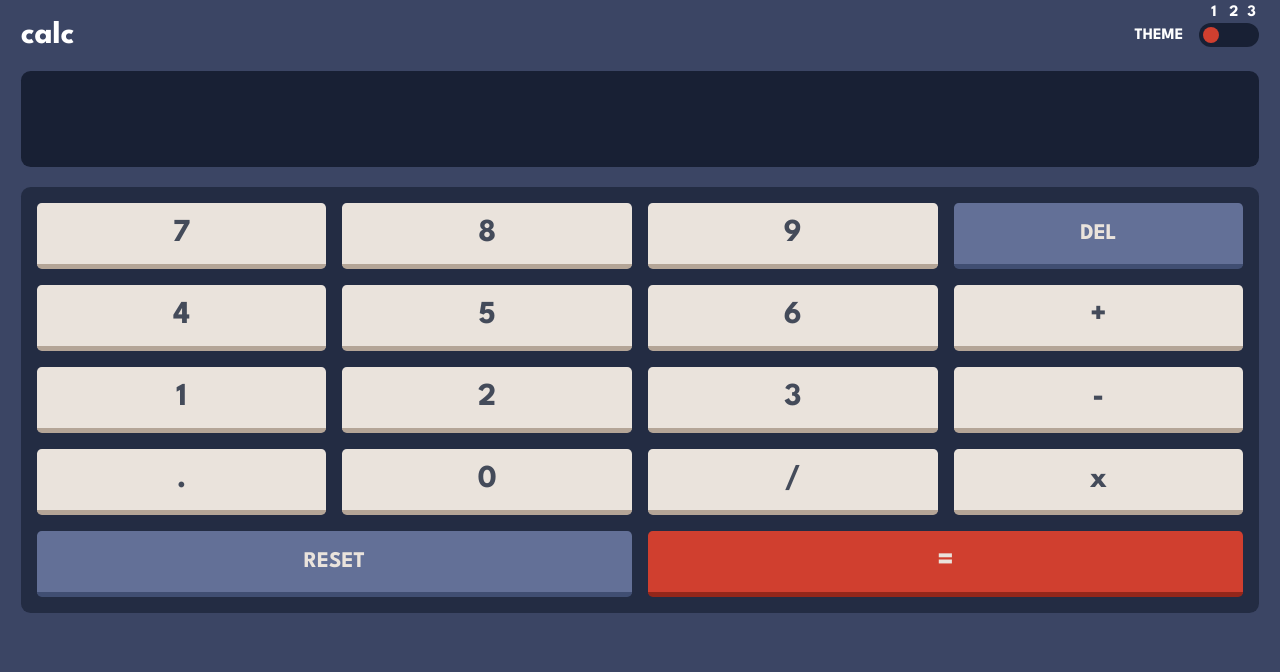
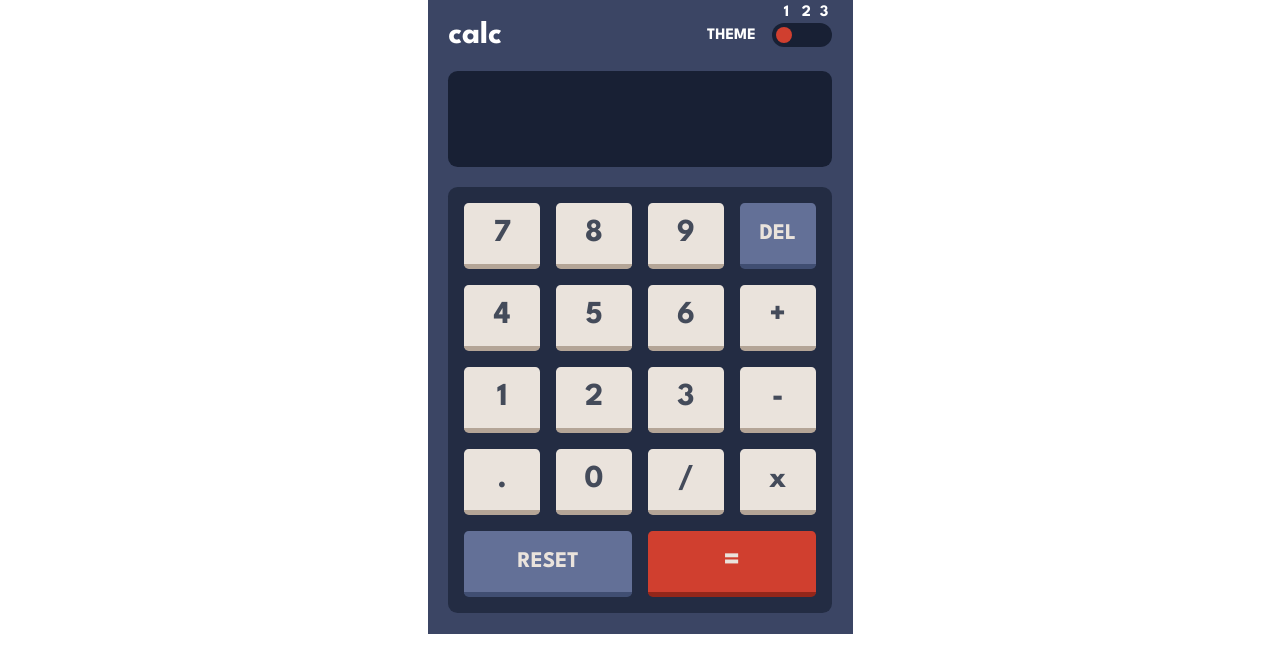
Before and after one commit to lekdup/calculator-app, a React (Create React App) app in the folder front/: page / in a window 1280 px wide. Shown: the top 672 px of the page. Built offline with nearby package versions, Linux system fonts and the light colour scheme.

Commit message:
Confiugre React app for deployment to GitHub Pages

```diff
--- a/front/package.json
+++ b/front/package.json
@@ -1,6 +1,7 @@
 {
   "name": "front",
   "version": "0.1.0",
+  "homepage": "https://lekdup.github.io/calculator-app",
   "private": true,
   "dependencies": {
     "@testing-library/jest-dom": "^5.16.5",
@@ -12,6 +13,8 @@
     "web-vitals": "^2.1.4"
   },
   "scripts": {
+    "predeploy": "npm run build",
+    "deploy": "gh-pages -d build",
     "start": "react-scripts start",
     "build": "react-scripts build",
     "test": "react-scripts test",
@@ -34,5 +37,8 @@
       "last 1 firefox version",
       "last 1 safari version"
     ]
+  },
+  "devDependencies": {
+    "gh-pages": "^6.0.0"
   }
 }
--- a/front/src/components/App/App.js
+++ b/front/src/components/App/App.js
@@ -92,23 +92,54 @@ function evaluate({ currentOperand, previousOperand, operation }) {
   return calculate.toString();
 }
 
+function handleThemeChange(e) {
+  const theme = e.target.value;
+  console.log(theme);
+  if (theme === "2") {
+    document.documentElement.setAttribute("data-theme", "theme2");
+  } else if (theme === "3") {
+    document.documentElement.setAttribute("data-theme", "theme3");
+  } else {
+    document.documentElement.setAttribute("data-theme", "theme1");
+  }
+}
 function App() {
   const [{ currentOperand }, dispatch] = useReducer(reducer, {})
-  const [toggled, setToggled] = useState(false);
+  // const [toggled, setToggled] = useState(false);
   return (
     <div className="App">
+      <main>
       <header className="Theme">
         <h1>calc</h1>
         <div className="Theme-toggleBtn">
           <p>THEME</p>
           <form className="Theme-toggleBtn-switch">
-            <input type="radio" name="switch" id="switch1" value="1" defaultChecked/>
+            <input
+              type="radio"
+              name="switch"
+              id="switch1"
+              value="1"
+              defaultChecked
+              onChange={handleThemeChange}
+            />
             <label htmlFor="switch1"  data-value="1"></label>
 
-            <input type="radio" name="switch" id="switch2" value="2" />
+            <input
+              type="radio"
+              name="switch"
+              id="switch2"
+              value="2"
+              onChange={handleThemeChange}
+            />
             <label htmlFor="switch2" data-value="2"></label>
 
-            <input type="radio" name="switch" id="switch3" value="3" />
+            <input
+              type="radio"
+              name="switch"
+              id="switch3"
+              value="3"
+              onChange={handleThemeChange}
+            />
             <label htmlFor="switch3" data-value="3"></label>
           </form>
         </div>
@@ -154,6 +185,7 @@ function App() {
         >=
         </button>
       </section>
+      </main>
     </div>
   );
 }
--- a/front/src/components/App/App.scss
+++ b/front/src/components/App/App.scss
@@ -1,12 +1,16 @@
 body {
-    background-color: #3B4564;
-    font-family: 'League Spartan', sans-serif;
+  font-family: 'League Spartan', sans-serif;
 }
 .App {
-    height: 100vh;
-    display: flex;
-    flex-direction: column;
-    margin: 1.3rem;
+  max-width: 100vw;
+  min-height: 100vh;
+}
+main {
+  background-color: #3B4564;
+  padding: 1.3rem;
+  max-width: 425px;
+  margin: auto;
+
 }
 
 .Theme {
@@ -33,7 +37,7 @@ body {
             cursor: pointer;
             padding: 8px 8px;
             border-radius: 50%;
-            transition: all 0.5s ease-in;
+            transition: all 0.2s ease-in;
           }
           & input:checked + label {
             background-color: #d03f2f;
```
Also changed, not shown: 1 other file (tests, documents, lock files or other folders).
